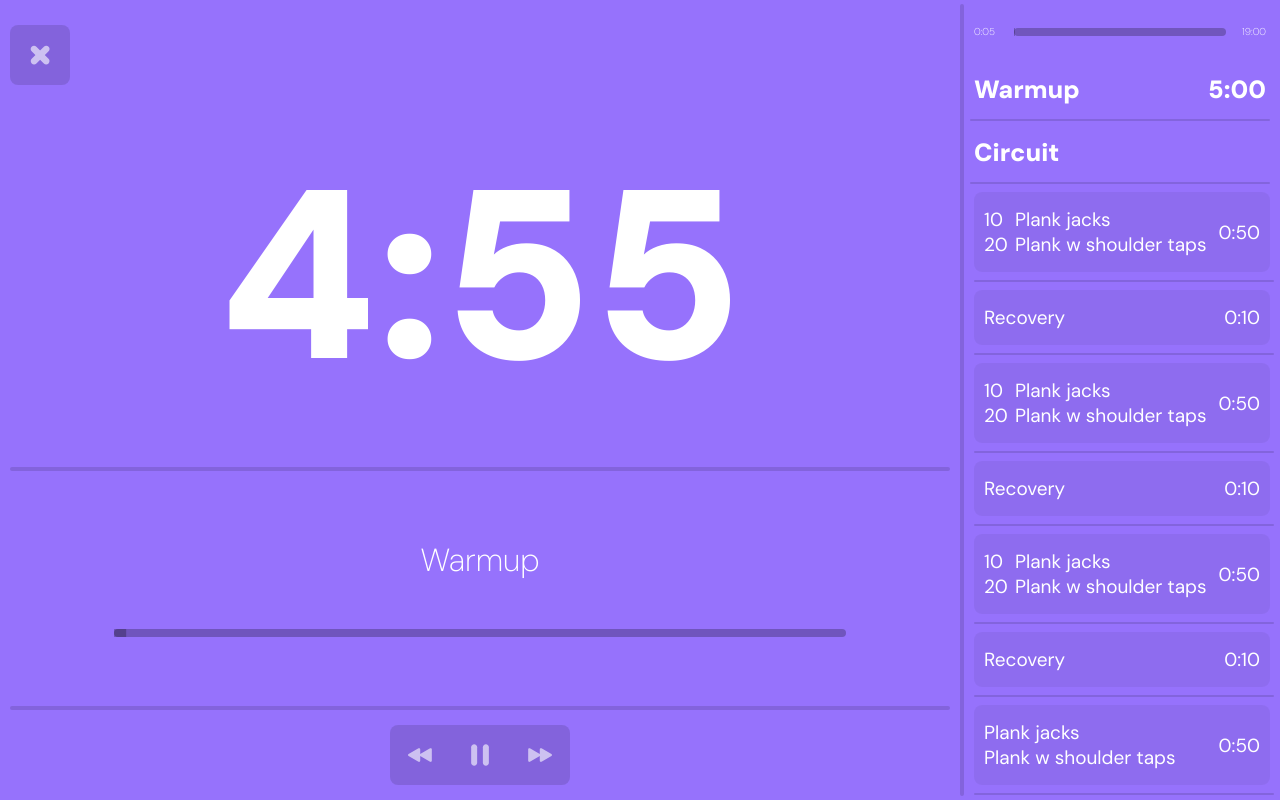
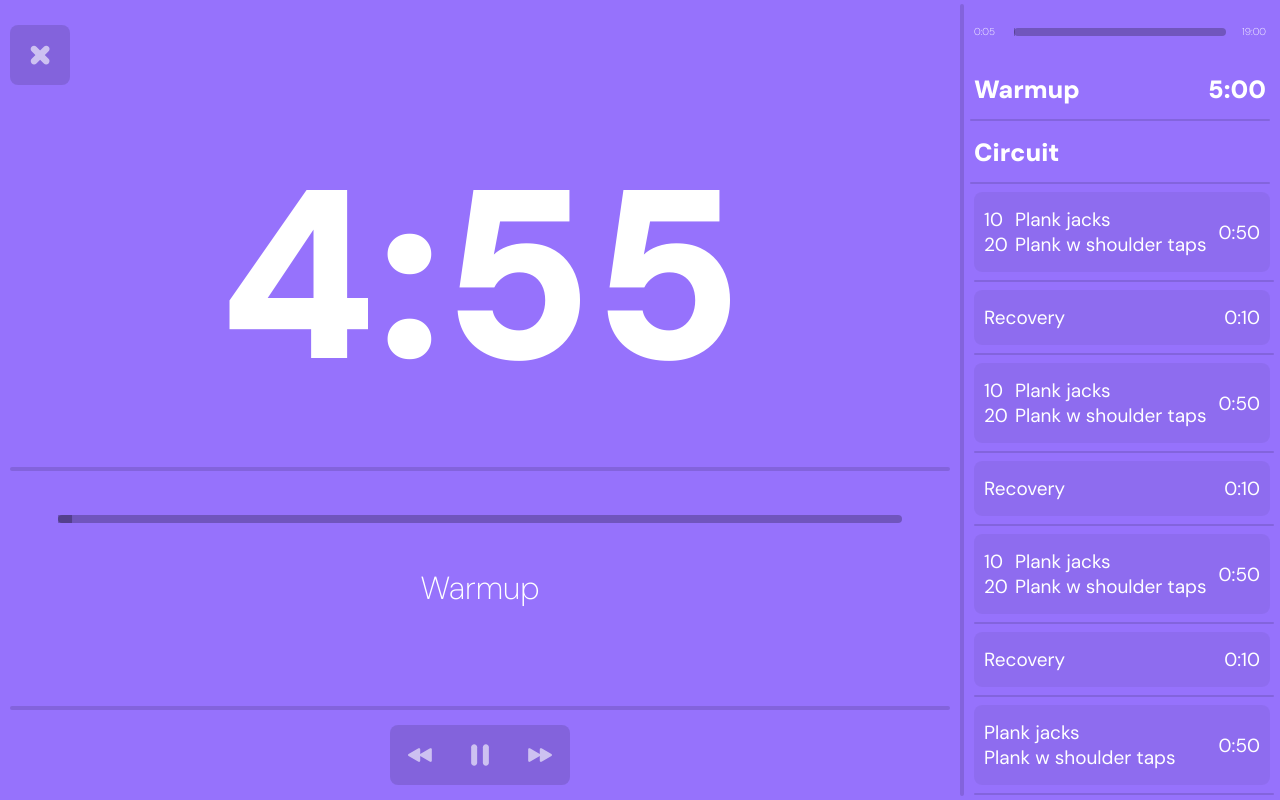
Before and after one commit to jkosoy/gym-rat, a Next.js app in the folder web/: page / in a window 1280 px wide. Built offline with nearby package versions, Linux system fonts and the light colour scheme.

Commit message:
Adjusted progress bar for activity pane

```diff
--- a/web/src/app/components/ActiveMovePane/ActiveMovePane.module.css
+++ b/web/src/app/components/ActiveMovePane/ActiveMovePane.module.css
@@ -93,8 +93,20 @@
 }
 
 .progressBar {
-    width: 80%;
-    margin: 0 auto;
+    position: absolute;
+    width: 100%;
+    left: 0;
+    top: 12px;
+    display: flex;
+    place-content: center;
+    padding: 0 24px;
+}
+
+@media screen and (min-width: 480px) {
+    .progressBar {
+        top: 48px;
+        padding: 0 48px;
+    }
 }
 
 .infoContainer::before,
@@ -129,7 +141,6 @@
     }
 }
 
-
 .moveContainer .moves {
     flex: 1 0 0;
     display: flex;
--- a/web/src/app/components/TimelinePane/TimelinePane.tsx
+++ b/web/src/app/components/TimelinePane/TimelinePane.tsx
@@ -65,7 +65,7 @@ export function TimelinePane() {
         }
 
         return totalElapsedTime;
-    }, [circuitIndex, setIndex, elapsedTime, status, workout])
+    }, [circuitIndex, setIndex, elapsedTime, status, workout, totalWorkoutTime])
 
     const timelineElements = useMemo(() => {
         return workout.circuits.flatMap((circuit, i) => {
@@ -162,7 +162,7 @@ export function TimelinePane() {
             top,
             behavior: 'smooth'
         })
-    }, [scrollEl, timelineEl, status, circuitIndex, setIndex])
+    }, [scrollEl, timelineEl, status, circuitIndex, setIndex, workout])
 
     return (
         <div className={styles.container}>
--- a/web/src/app/contexts/WorkoutContext/WorkoutContext.tsx
+++ b/web/src/app/contexts/WorkoutContext/WorkoutContext.tsx
@@ -1,6 +1,6 @@
 "use client";
 
-import { Context, createContext, PropsWithChildren, useContext, useEffect, useMemo, useState } from "react";
+import { Context, createContext, PropsWithChildren, useCallback, useContext, useEffect, useMemo, useState } from "react";
 import { Circuit, ExcerciseSet, Workout } from "@/app/types/Workout";
 
 type Status = 'active' | 'recovery' | 'warmup' | 'cooldown' | 'circuit-recovery' | 'complete';
@@ -36,32 +36,40 @@ export function WorkoutProvider({workout, children}: PropsWithChildren<WorkoutPr
   const [isPaused, setIsPaused] = useState(false)
 
   // convenience methods
-  const pause = () => {
+  const pause = useCallback(() => {
     if(isPaused) {
       return
     }
 
     setIsPaused(true);
-  }
+  },[isPaused])
 
-  const play = () => {
+  const play = useCallback(() => {
     if(!isPaused) {
       return
     }
 
     setIsPaused(false);
-  }
+  },[isPaused])
 
-  const togglePlayPause = () => {
+  const togglePlayPause = useCallback(() => {
     if(isPaused) {
       play();
       return;
     }
 
     pause();
-  }
+  },[isPaused, pause, play])
 
-  const nextSet = () => {
+  const getCurrentCircuit = useCallback(():Circuit => {
+    return workout.circuits[circuitIndex]
+  },[workout, circuitIndex])
+
+  const getCurrentSet = useCallback(():ExcerciseSet => {
+    return getCurrentCircuit().sets[setIndex]
+  }, [getCurrentCircuit, setIndex])
+
+  const nextSet = useCallback(() => {
     setElapsedTime(0);
     // account for total time
 
@@ -107,9 +115,9 @@ export function WorkoutProvider({workout, children}: PropsWithChildren<WorkoutPr
 
     setSetIndex(nextSetIndex);
     setStatus('active');
-  }
+  },[workout,circuitIndex,getCurrentCircuit,getCurrentSet,setIndex,status])
 
-  const prevSet = () => {
+  const prevSet = useCallback(() => {
     setElapsedTime(0);
     // account for total time
 
@@ -157,15 +165,8 @@ export function WorkoutProvider({workout, children}: PropsWithChildren<WorkoutPr
     }
 
     setStatus(getCurrentSet().recoverySeconds > 0 ? "recovery" : "active");
-  }
+  },[workout,circuitIndex,getCurrentCircuit,getCurrentSet,setIndex,status])
 
-  const getCurrentCircuit = ():Circuit => {
-    return workout.circuits[circuitIndex]
-  }
-
-  const getCurrentSet = ():ExcerciseSet => {
-    return getCurrentCircuit().sets[setIndex]
-  }
 
   const totalWorkoutTime = useMemo(() => {
     let time = 0;
```
